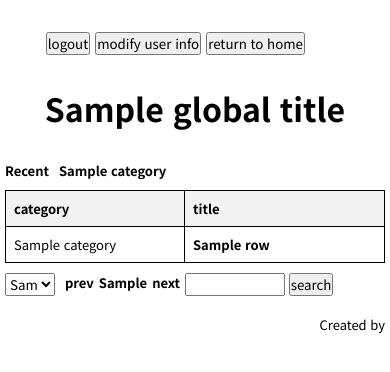
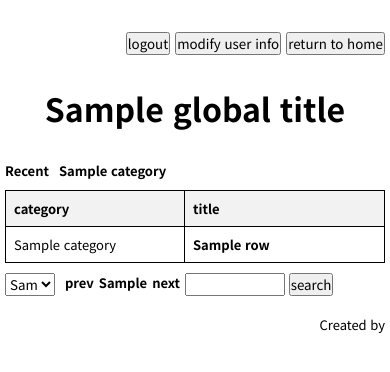
Before and after one commit to applesaltsky/whitebox, a Python web app: template templates/home.html in a window 390 px wide. Shown: the top 372 px of the page. Run offline with Jinja, Linux system fonts and the light colour scheme; the template is opened without the code that fills it: most values are stand-ins (such as "Sample title", 1, 10 or a date in 2020).

Commit message:
adjust css for mobile

```diff
--- a/static/css/global.css
+++ b/static/css/global.css
@@ -35,7 +35,7 @@ body {
 
 @media(max-width : 400px) {
     #top_line #top_line_content {
-        width : 300px;
+        width : 100%;
         display : flex;
         justify-content: flex-end;
     }
@@ -43,7 +43,7 @@ body {
 
 @media(max-width : 768px) {
     #top_line #top_line_content {
-        width : 300px;
+        width : 100%;
         display : flex;
         justify-content: flex-end;
     }
--- a/templates/content_view.html
+++ b/templates/content_view.html
@@ -44,7 +44,7 @@
 <body>
     <div id='mainframe'>
         <div id='top_line'>
-            <div id='top_line_empty'>
+            <div class="hide_in_mobile_400 hide_in_mobile_768" id='top_line_empty'>
                 {% if user_info %}
                     <h5> hello, {{user_info['user_id']}}! </h5>
                 {% endif %}
--- a/templates/home.html
+++ b/templates/home.html
@@ -82,7 +82,7 @@
 <body>
     <div id='mainframe'>
         <div id='top_line'>
-            <div class="hide_in_mobile_400" id='top_line_empty'>
+            <div class="hide_in_mobile_400 hide_in_mobile_768" id='top_line_empty'>
                 {% if user_info %}
                     <h5 > hello, {{user_info['user_id']}}! </h5>
                 {% endif %}
```
